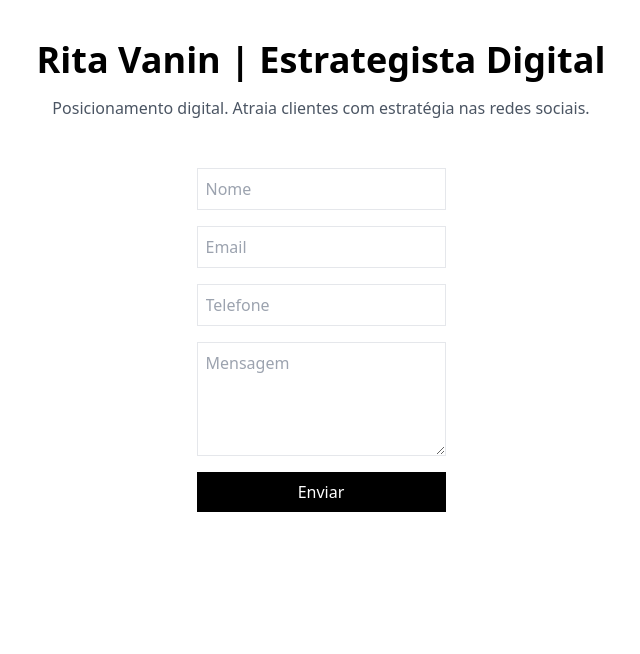
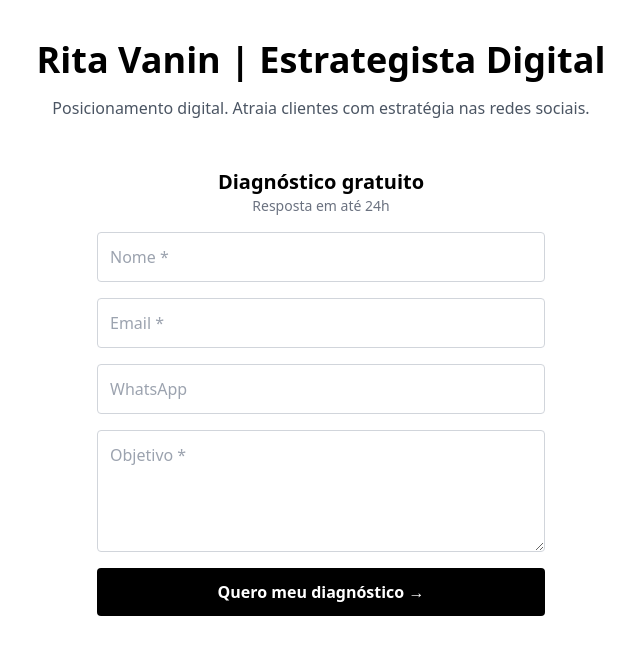
Before and after one commit to eduardoafonso/rv-estrategia, a Next.js app: page / in a window 1280 px wide. Shown: the top 654 px of the page, without its empty margins (319-959 px from the left). Built offline with nearby package versions, Linux system fonts and the light colour scheme; no server answers.

Commit message:
Validação do form de leads

```diff
--- /dev/null
+++ b/components/FeedbackModal.tsx
@@ -0,0 +1,70 @@
+"use client";
+
+import { useEffect } from "react";
+
+type Props = {
+    open: boolean;
+    type: "success" | "error";
+    title: string;
+    message: string;
+    onClose: () => void;
+};
+
+export default function FeedbackModal({
+    open,
+    type,
+    title,
+    message,
+    onClose,
+}: Props) {
+    useEffect(() => {
+        if (open) document.body.style.overflow = "hidden";
+        else document.body.style.overflow = "auto";
+
+        return () => {
+            document.body.style.overflow = "auto";
+        };
+    }, [open]);
+
+    if (!open) return null;
+
+    const isSuccess = type === "success";
+
+    return (
+        <div className="fixed inset-0 z-50 flex items-center justify-center">
+            {/* overlay */}
+            <div
+                className="absolute inset-0 bg-black/60"
+                onClick={onClose}
+            />
+
+            {/* modal */}
+            <div className="relative bg-white w-full max-w-md rounded-lg p-6 shadow-lg">
+                <h2
+                    className={`text-lg font-bold ${isSuccess ? "text-green-600" : "text-red-600"
+                        }`}
+                >
+                    {title}
+                </h2>
+
+                <p className="text-gray-700 mt-2">{message}</p>
+
+                {isSuccess && (
+                    <p className="text-sm text-gray-500 mt-3">
+                        Em breve entraremos em contato com você.
+                    </p>
+                )}
+
+                <button
+                    onClick={onClose}
+                    className={`mt-5 w-full p-2 rounded text-white ${isSuccess
+                            ? "bg-green-600 hover:bg-green-700"
+                            : "bg-black hover:bg-gray-800"
+                        }`}
+                >
+                    Fechar
+                </button>
+            </div>
+        </div>
+    );
+}
--- a/components/LeadForm.tsx
+++ b/components/LeadForm.tsx
@@ -1,49 +1,92 @@
 "use client";
 
-import { useState } from "react";
+import { useRef, useState } from "react";
+import { leadSchema } from "@/lib/lead-schema";
+import { maskPhone } from "@/lib/phone-mask";
+import FeedbackModal from "./FeedbackModal";
 
-type FormState = {
-    name: string;
-    email: string;
-    phone: string;
-    message: string;
+type FieldErrors = {
+    name?: string;
+    email?: string;
+    phone?: string;
+    message?: string;
 };
 
 export default function LeadForm() {
-    const [form, setForm] = useState<FormState>({
-        name: "",
-        email: "",
-        phone: "",
-        message: "",
+    const formRef = useRef<HTMLFormElement>(null);
+
+    const [errors, setErrors] = useState<FieldErrors>({});
+    const [touched, setTouched] = useState<Record<string, boolean>>({});
+    const [loading, setLoading] = useState(false);
+
+    const [modalOpen, setModalOpen] = useState(false);
+    const [modalType, setModalType] =
+        useState<"success" | "error">("success");
+    const [modalTitle, setModalTitle] = useState("");
+    const [modalMessage, setModalMessage] = useState("");
+
+    function validate(data: any) {
+        const result = leadSchema.safeParse(data);
+
+        if (!result.success) {
+            const fieldErrors: FieldErrors = {};
+
+            result.error.issues.forEach((err) => {
+                const field = err.path[0] as keyof FieldErrors;
+                fieldErrors[field] = err.message;
             });
 
-    const [loading, setLoading] = useState(false);
-    const [success, setSuccess] = useState(false);
+            return fieldErrors;
+        }
+
+        return {};
+    }
+
+    function handleBlur(
+        e: React.FocusEvent<HTMLInputElement | HTMLTextAreaElement>
+    ) {
+        const { name } = e.target;
+
+        setTouched((p) => ({ ...p, [name]: true }));
+
+        const form = formRef.current;
+        if (!form) return;
+
+        const data = Object.fromEntries(new FormData(form));
+        setErrors(validate(data));
+    }
 
     function handleChange(
         e: React.ChangeEvent<HTMLInputElement | HTMLTextAreaElement>
     ) {
-        setForm({
-            ...form,
-            [e.target.name]: e.target.value,
+        const { name } = e.target;
+
+        if (errors[name as keyof FieldErrors]) {
+            setErrors((p) => ({ ...p, [name]: undefined }));
+        }
+    }
+
+    function trackLead() {
+        if (typeof window !== "undefined" && (window as any).gtag) {
+            (window as any).gtag("event", "generate_lead", {
+                event_category: "lead",
+                event_label: "landing_form",
             });
         }
-
-    function isValidEmail(email: string) {
-        return /^[^\s@]+@[^\s@]+\.[^\s@]+$/.test(email);
     }
 
-    async function handleSubmit(e: React.FormEvent) {
+    async function handleSubmit(e: React.FormEvent<HTMLFormElement>) {
         e.preventDefault();
-        setSuccess(false);
 
-        if (!form.name || !form.email || !form.message) {
-            alert("Preencha os campos obrigatórios.");
-            return;
-        }
+        const form = formRef.current;
+        if (!form) return;
 
-        if (!isValidEmail(form.email)) {
-            alert("Email inválido.");
+        const data = Object.fromEntries(new FormData(form));
+
+        const validation = validate(data);
+
+        if (Object.keys(validation).length > 0) {
+            setErrors(validation);
             return;
         }
 
@@ -52,74 +95,120 @@ export default function LeadForm() {
 
             const res = await fetch("/api/lead", {
                 method: "POST",
-                headers: {
-                    "Content-Type": "application/json",
-                },
-                body: JSON.stringify(form),
+                headers: { "Content-Type": "application/json" },
+                body: JSON.stringify(data),
             });
 
-            if (!res.ok) throw new Error("Erro ao enviar");
+            if (!res.ok) {
+                setModalType("error");
+                setModalTitle("Erro ao enviar");
+                setModalMessage(
+                    "Não foi possível enviar. Tente novamente."
+                );
+                setModalOpen(true);
+                return;
+            }
 
-            setSuccess(true);
-            setForm({ name: "", email: "", phone: "", message: "" });
-        } catch (err) {
-            alert("Erro ao enviar formulário.");
+            trackLead();
+
+            form.reset();
+
+            setErrors({});
+            setTouched({});
+
+            setModalType("success");
+            setModalTitle("Solicitação enviada!");
+            setModalMessage(
+                "Recebemos seu pedido. Em breve entraremos em contato."
+            );
+            setModalOpen(true);
         } finally {
             setLoading(false);
         }
     }
 
+    const inputClass = (field: keyof FieldErrors) =>
+        `border p-3 w-full rounded ${touched[field] && errors[field]
+            ? "border-red-500"
+            : "border-gray-300"
+        }`;
+
     return (
+        <>
             <form
+                ref={formRef}
                 onSubmit={handleSubmit}
-            className="max-w-md flex flex-col space-y-4"
+                className="w-full max-w-md flex flex-col gap-4"
             >
+                <div className="text-center">
+                    <h2 className="text-xl font-bold">
+                        Diagnóstico gratuito
+                    </h2>
+                    <p className="text-sm text-gray-500">
+                        Resposta em até 24h
+                    </p>
+                </div>
+
                 <input
                     name="name"
-                placeholder="Nome"
-                value={form.name}
+                    placeholder="Nome *"
+                    className={inputClass("name")}
+                    onBlur={handleBlur}
                     onChange={handleChange}
-                className="w-full block border p-2"
                 />
+                {touched.name && errors.name && (
+                    <p className="text-red-500 text-sm">{errors.name}</p>
+                )}
 
                 <input
                     name="email"
-                placeholder="Email"
-                value={form.email}
+                    placeholder="Email *"
+                    className={inputClass("email")}
+                    onBlur={handleBlur}
                     onChange={handleChange}
-                className="w-full border p-2"
                 />
+                {touched.email && errors.email && (
+                    <p className="text-red-500 text-sm">{errors.email}</p>
+                )}
 
                 <input
                     name="phone"
-                placeholder="Telefone"
-                value={form.phone}
-                onChange={handleChange}
-                className="w-full border p-2"
+                    placeholder="WhatsApp"
+                    className={inputClass("phone")}
+                    onChange={(e) => {
+                        e.target.value = maskPhone(e.target.value);
+                        handleChange(e);
+                    }}
+                    onBlur={handleBlur}
                 />
 
                 <textarea
                     name="message"
-                placeholder="Mensagem"
-                value={form.message}
+                    placeholder="Objetivo *"
+                    rows={4}
+                    className={inputClass("message")}
+                    onBlur={handleBlur}
                     onChange={handleChange}
-                className="w-full border p-2"
-                rows={4}
                 />
+                {touched.message && errors.message && (
+                    <p className="text-red-500 text-sm">{errors.message}</p>
+                )}
 
                 <button
-                type="submit"
                     disabled={loading}
-                className="w-full bg-black text-white p-2"
+                    className="bg-black text-white p-3 rounded font-semibold"
                 >
-                {loading ? "Enviando..." : "Enviar"}
+                    {loading ? "Enviando..." : "Quero meu diagnóstico →"}
                 </button>
+            </form>
 
-            {success && (
-                <p className="text-green-600">
-                    Mensagem enviada com sucesso!
-                </p>
-            )}
-        </form>
+            <FeedbackModal
+                open={modalOpen}
+                type={modalType}
+                title={modalTitle}
+                message={modalMessage}
+                onClose={() => setModalOpen(false)}
+            />
+        </>
     );
 }
--- /dev/null
+++ b/lib/lead-schema.ts
@@ -0,0 +1,18 @@
+import { z } from "zod";
+
+export const leadSchema = z.object({
+    name: z.string().min(2, "Nome obrigatório"),
+    email: z.string().email("Email inválido"),
+    phone: z
+        .string()
+        .optional()
+        .refine(
+            (val) =>
+                !val ||
+                /\(\d{2}\)\s\d{4,5}-\d{4}/.test(val),
+            "Telefone inválido"
+        ),
+    message: z.string().min(5, "Mensagem obrigatória"),
+});
+
+export type LeadInput = z.infer<typeof leadSchema>;
--- /dev/null
+++ b/lib/phone-mask.ts
@@ -0,0 +1,15 @@
+export function maskPhone(value: string) {
+    if (!value) return "";
+
+    // remove tudo que não é número
+    const numbers = value.replace(/\D/g, "");
+
+    // celular BR (11 dígitos)
+    if (numbers.length <= 2) return `(${numbers}`;
+    if (numbers.length <= 6)
+        return `(${numbers.slice(0, 2)}) ${numbers.slice(2)}`;
+    if (numbers.length <= 10)
+        return `(${numbers.slice(0, 2)}) ${numbers.slice(2, 6)}-${numbers.slice(6)}`;
+
+    return `(${numbers.slice(0, 2)}) ${numbers.slice(2, 7)}-${numbers.slice(7, 11)}`;
+}
--- a/package.json
+++ b/package.json
@@ -11,7 +11,8 @@
   "dependencies": {
     "next": "16.2.4",
     "react": "19.2.4",
-    "react-dom": "19.2.4"
+    "react-dom": "19.2.4",
+    "zod": "^4.4.1"
   },
   "devDependencies": {
     "@types/node": "^20",
```
Also changed, not shown: 1 other file (tests, documents, lock files or other folders). Lines whose indentation alone changed are shown as unchanged.
